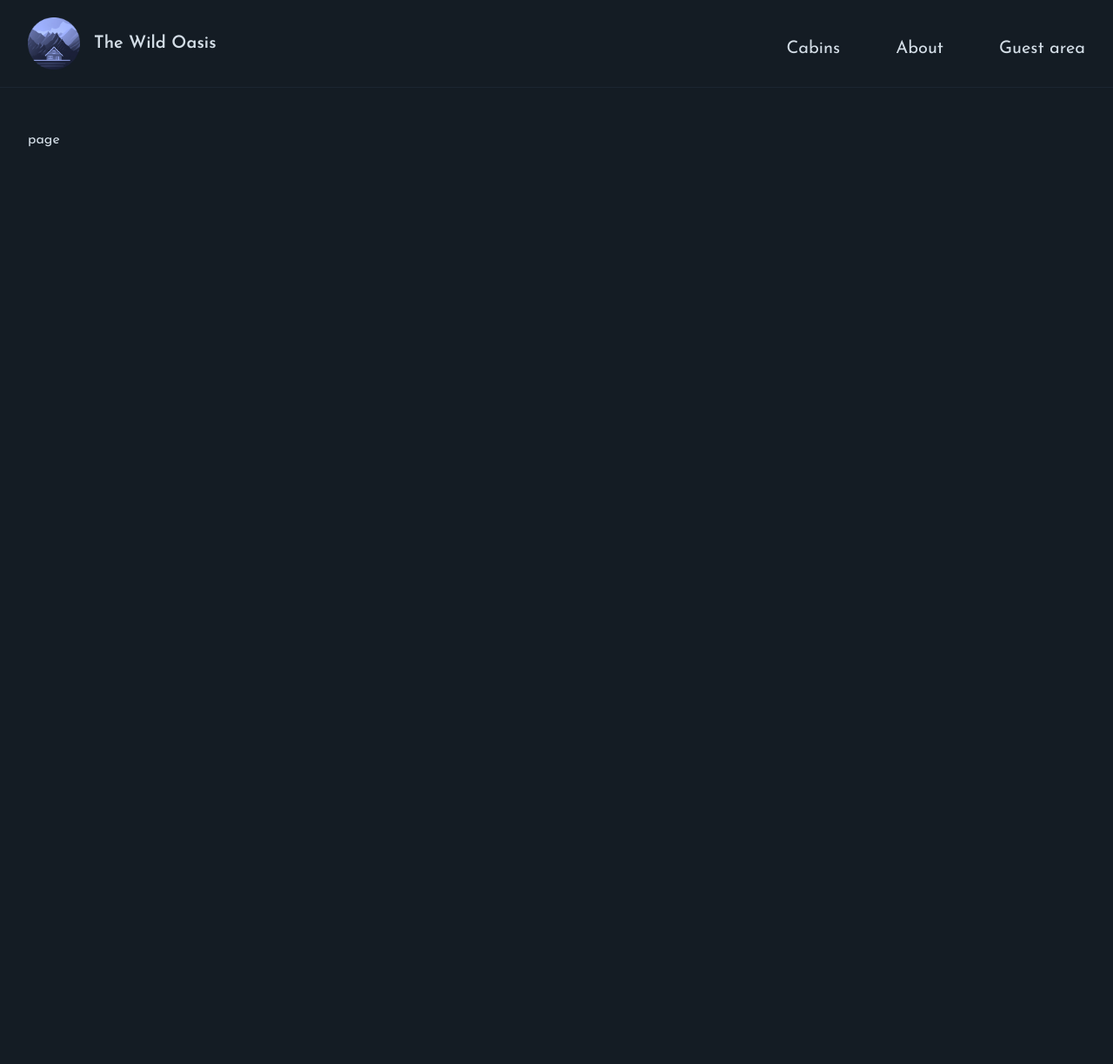
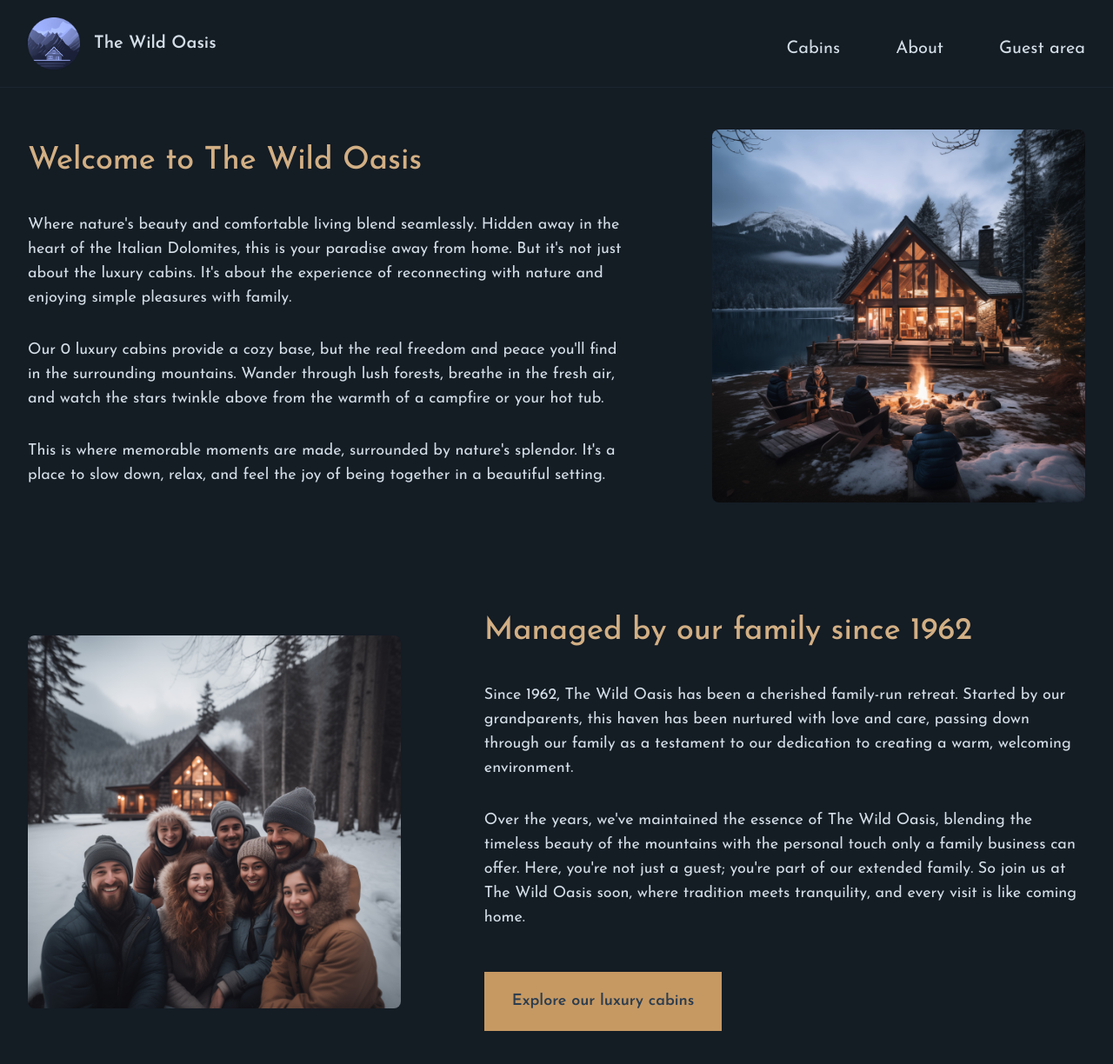
Before and after one commit to toqasaad97/the-wild-oasi, a Next.js app: page /about in a window 1280 px wide. Shown: the top 1224 px of the page at 87% size. Before the commit the page ends 800 px from the top, so only its background shows below. Built offline with nearby package versions, Linux system fonts and the light colour scheme; no server answers; the database is empty.

Commit message:
add the about page

```diff
--- a/app/about/page.js
+++ b/app/about/page.js
@@ -1,7 +1,94 @@
-import React from 'react'
+import Image from "next/image";
+import image1 from "../../public/about-1.jpg";
+import { getCabins } from "../../lib/data-service";
 
-export default function page() {
+export const metadata = {
+  title: "About",
+};
+
+export const revalidate = 86400;
+
+export default async function Page() {
+  const cabins = await getCabins();
   return (
-    <div>page</div>
-  )
+    <div className="grid grid-cols-1 md:grid-cols-3 lg:grid-cols-5 gap-x-24 gap-y-32 text-lg items-center">
+      <div className="col-span-1 md:col-span-2 lg:col-span-3">
+        <h1 className="text-3xl sm:text-4xl mb-10 text-accent-400 font-medium">
+          Welcome to The Wild Oasis
+        </h1>
+
+        <div className="space-y-6 sm:space-y-8">
+          <p>
+            Where nature&apos;s beauty and comfortable living blend seamlessly.
+            Hidden away in the heart of the Italian Dolomites, this is your
+            paradise away from home. But it&apos;s not just about the luxury
+            cabins. It&apos;s about the experience of reconnecting with nature
+            and enjoying simple pleasures with family.
+          </p>
+          <p>
+            Our {cabins.length} luxury cabins provide a cozy base, but the real
+            freedom and peace you&apos;ll find in the surrounding mountains.
+            Wander through lush forests, breathe in the fresh air, and watch the
+            stars twinkle above from the warmth of a campfire or your hot tub.
+          </p>
+          <p>
+            This is where memorable moments are made, surrounded by
+            nature&apos;s splendor. It&apos;s a place to slow down, relax, and
+            feel the joy of being together in a beautiful setting.
+          </p>
+        </div>
+      </div>
+
+      <div className="col-span-1 md:col-span-2 lg:col-span-2">
+        <Image
+          src={image1}
+          alt="Family sitting around a fire pit in front of cabin"
+          placeholder="blur"
+          quality={80}
+          className="w-full h-auto rounded-lg"
+        />
+      </div>
+
+      <div className="relative aspect-square col-span-1 md:col-span-2 lg:col-span-2">
+        <Image
+          src="/about-2.jpg"
+          fill
+          className="object-cover rounded-lg"
+          alt="Family that manages The Wild Oasis"
+        />
+      </div>
+
+      <div className="col-span-1 md:col-span-2 lg:col-span-3">
+        <h1 className="text-3xl sm:text-4xl mb-10 text-accent-400 font-medium">
+          Managed by our family since 1962
+        </h1>
+
+        <div className="space-y-6 sm:space-y-8">
+          <p>
+            Since 1962, The Wild Oasis has been a cherished family-run retreat.
+            Started by our grandparents, this haven has been nurtured with love
+            and care, passing down through our family as a testament to our
+            dedication to creating a warm, welcoming environment.
+          </p>
+          <p>
+            Over the years, we&apos;ve maintained the essence of The Wild Oasis,
+            blending the timeless beauty of the mountains with the personal
+            touch only a family business can offer. Here, you&apos;re not just a
+            guest; you&apos;re part of our extended family. So join us at The
+            Wild Oasis soon, where tradition meets tranquility, and every visit
+            is like coming home.
+          </p>
+
+          <div>
+            <a
+              href="/cabins"
+              className="inline-block mt-4 bg-accent-500 px-8 py-5 text-primary-800 text-lg font-semibold hover:bg-accent-600 transition-all"
+            >
+              Explore our luxury cabins
+            </a>
+          </div>
+        </div>
+      </div>
+    </div>
+  );
 }
```
